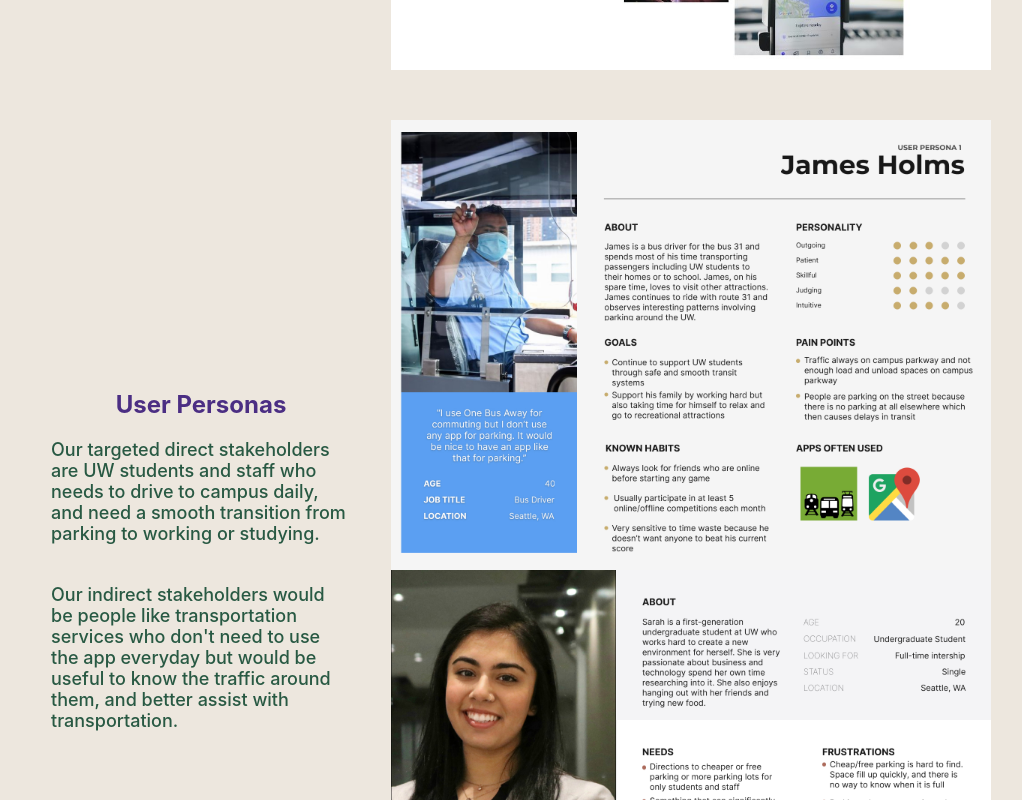
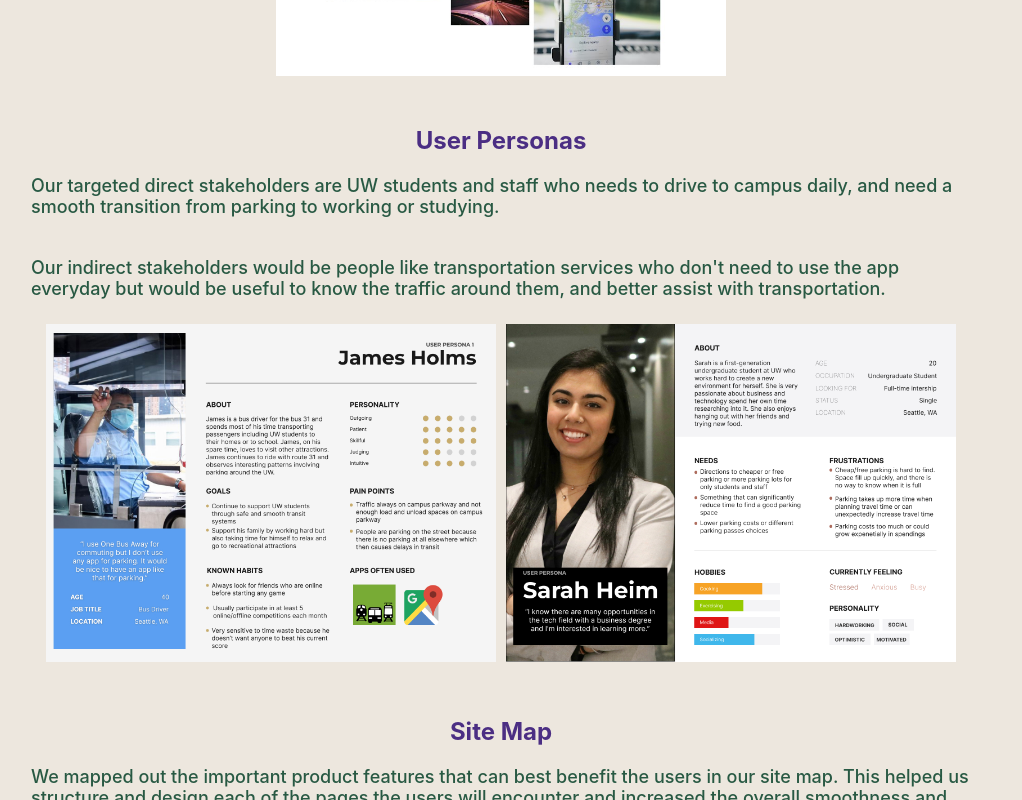
Before and after one commit to leowjli/leo-portfolio, a React (Create React App) app: page /ezpark in a window 1280 px wide. Shown: the part 1540-2340 px from the top of the page, without its empty margins (139-1161 px from the left). Built offline with nearby package versions, Linux system fonts and the light colour scheme.

Commit message:
minor css changes

```diff
--- a/src/components/Design.js
+++ b/src/components/Design.js
@@ -5,7 +5,6 @@ import React from "react";
       <div>
         <h1>{props.title}</h1>
         <p>{props.context}</p>
-        <p>{props.contexts}</p>
       </div>
     );
   }
@@ -18,7 +17,7 @@ import React from "react";
           <img src="/img/EZPark Site Map.png" alt="ez park site map" />
         </section>
         <section className="lofi">
-          <SectionCard title={"Low Fidelity Prototype"} context={"Our Lo-fi was created as we inputted our research into design and structure. We wanted to make sure the user feels at ease with the information flow so we went for simplicity."} />
+          <SectionCard title={"Low Fidelity"} context={"Our Lo-fi was created as we inputted our research into design and structure. We wanted to make sure the user feels at ease with the information flow so we went for simplicity."} />
           <img src="/img/lo-fi/Lo-Fi.png" alt="lo-fi screens 2 on top, 2 on bottom" />
         </section>
         <section className="style">
--- a/src/components/Research.js
+++ b/src/components/Research.js
@@ -18,7 +18,10 @@ import { SectionCard } from "./Design";
           <img src="/img/ezpark Moodboard.jpg" alt="moodboard of cars, maps, UW and parking" />
         </section>
         <section className="userp">
-          <SectionCard title={"User Personas"} context={"Our targeted direct stakeholders are UW students and staff who needs to drive to campus daily, and need a smooth transition from parking to working or studying."} contexts={"Our indirect stakeholders would be people like transportation services who don't need to use the app everyday but would be useful to know the traffic around them, and better assist with transportation."} />
+          <SectionCard title={"User Personas"} context={"Our targeted direct stakeholders are UW students and staff who needs to drive to campus daily, and need a smooth transition from parking to working or studying."} />
+          <p>
+            Our indirect stakeholders would be people like transportation services who don't need to use the app everyday but would be useful to know the traffic around them, and better assist with transportation.
+          </p>
           <div className="userp-img">
             <img src="/img/User Persona 1.jpg" alt="user persona of a bus driver that drives close to campus" />
             <img src="/img/User Persona 2.jpg" alt="user persona of first generation student at UW" />
--- a/src/css/style.css
+++ b/src/css/style.css
@@ -461,7 +461,9 @@ button a:hover::before {
 }
 
 .ezpark-main img {
-  max-width: 240px;
+  display: flex;
+  flex: 1 1 auto;
+  max-width: 300px;
 }
 
 .ezpark-main h1 {
@@ -487,19 +489,15 @@ button a:hover::before {
   align-items: center;
 }
 
-.moodboard div, .userp div,
+/* .moodboard div, .userp div,
 .sitemap div, .lofi div,
 .style div, .hifi div {
   margin: 0 20px;
-}
+} */
 
 .ezpark-intro h1 {
   margin-top: 25px;
 }
-
-/* p.statement {
-  margin: 0 20px 20px;
-} */
 
 section.team {
   justify-content: space-between;
@@ -516,8 +514,6 @@ section.team {
 }
 
 section.focus {
-  display: flex;
-  flex-direction: column;
   justify-content: space-evenly;
   margin: 15px;
 }
@@ -531,8 +527,8 @@ section.focus {
   margin-bottom: 10px;
   border-radius: 20px;
   background-color: #4b2e83;
-  backdrop-filter: blur(10px);
-  -webkit-backdrop-filter: blur(10px);
+  backdrop-filter: blur(5px);
+  -webkit-backdrop-filter: blur(5px);
 }
 
 .problem h1, .sol h1 {
@@ -555,6 +551,10 @@ section.focus {
 
 .userp p {
   margin: 10px 20px;
+}
+
+.userp img {
+  margin: 5px
 }
 
 iframe {
@@ -663,11 +663,7 @@ iframe {
     width: 75%;
   }
 
-  .previews {
-    flex-direction: row;
-  }
-
-  .connect {
+  .previews, .connect {
     flex-direction: row;
   }
 
@@ -703,6 +699,8 @@ iframe {
 
   .problem, .sol {
     margin: 10px 5px;
+    backdrop-filter: blur(10px);
+    -webkit-backdrop-filter: blur(10px);
   }
 
   .problem p, .sol p {
@@ -793,16 +791,8 @@ iframe {
     font-size: 16px;
   }
 
-  .moodboard, .userp,
-  .sitemap, .lofi,
-  .style {
+  div.userp-img {
     flex-direction: row;
-  }
-
-  div.userp-img {
-    display: flex;
-    flex-direction: column;
-    margin: 0;
   }
 
   .userp p {
@@ -811,12 +801,6 @@ iframe {
 
   iframe {
     width: 850px;
-  }
-}
-
-@media (768px <= width <= 992px) {
-  .ezpark-main img {
-    max-width: 500px;
   }
 }
 
@@ -882,7 +866,7 @@ iframe {
   }
 
   .ezpark-main img {
-    max-width: 550px;
+    max-width: 450px;
   }
 
   .focus h1 {
@@ -902,8 +886,4 @@ iframe {
   .ezpark-main section {
     margin: 50px 150px;
   }
-
-  .ezpark-main img {
-    max-width: 600px;
-  }
 }
```
